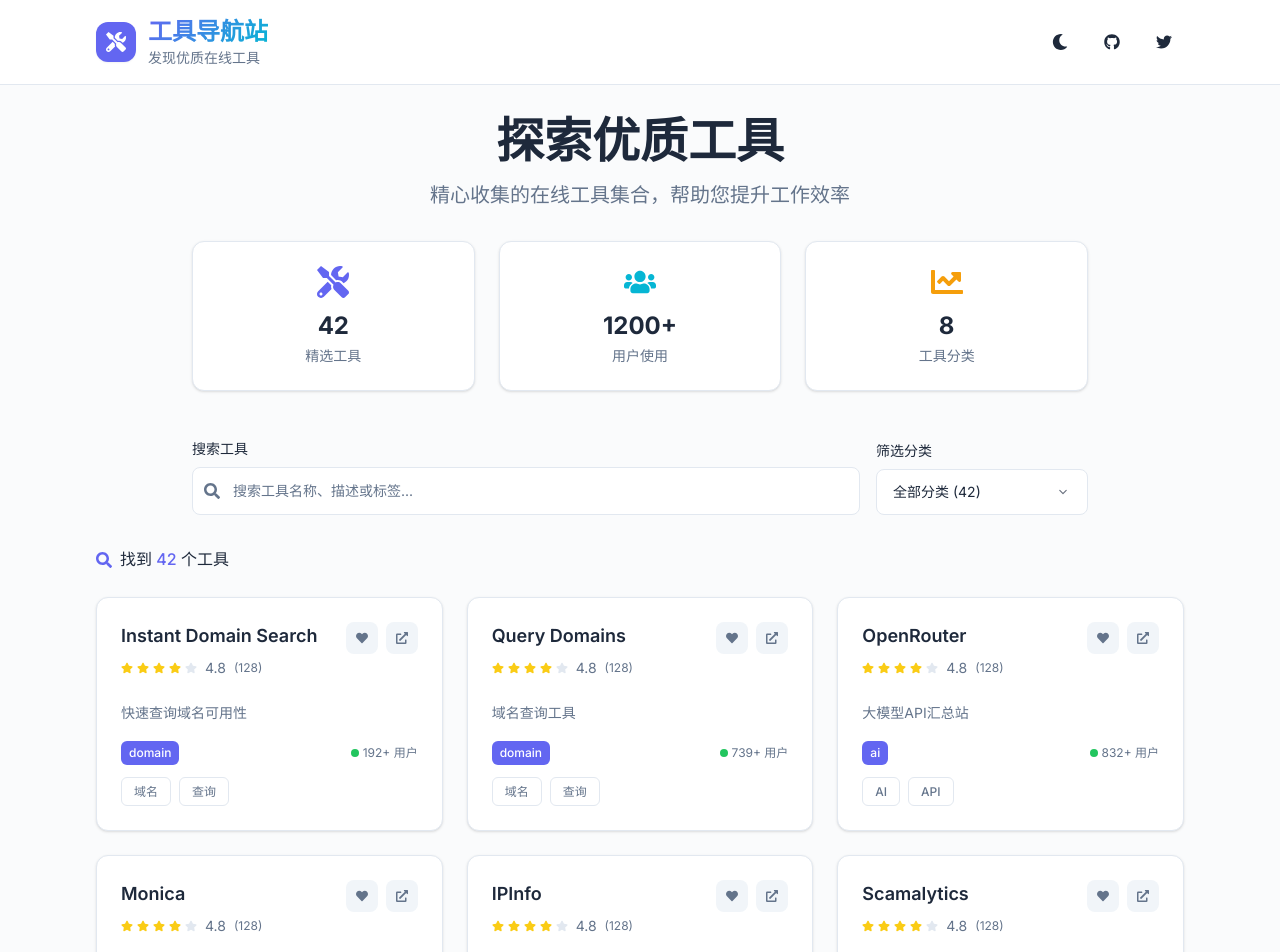
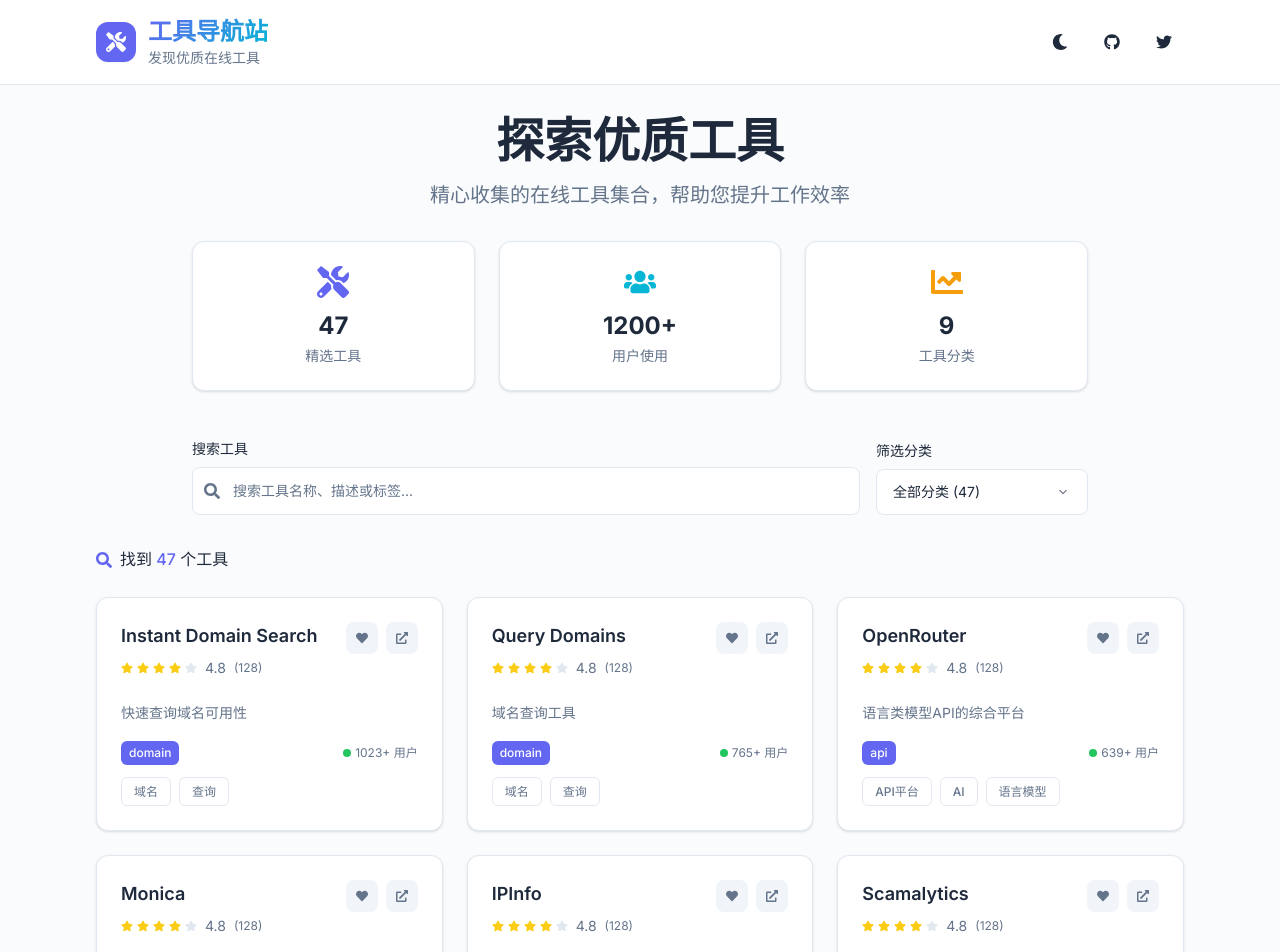
Before and after one commit to lxl870519/toolNavigator, a Next.js app: page / in a window 1280 px wide. Shown: the top 952 px of the page. Built offline with nearby package versions, Linux system fonts and the light colour scheme.

Commit message:
feat: 新增API平台分类和5个API工具 - 新增API平台分类，添加OpenRouter、Together AI、Fal AI、Replicate、SiliconFlow等5个工具，完善分类映射和标签系统

```diff
--- a/src/components/CategoryFilter.tsx
+++ b/src/components/CategoryFilter.tsx
@@ -32,6 +32,7 @@
       'all': '全部分类',
       'domain': '域名工具',
       'ai': 'AI工具',
+      'api': 'API平台',
       'analytics': '数据分析',
       'seo': 'SEO工具',
       'monetization': '网站变现',
--- a/src/data/tools.ts
+++ b/src/data/tools.ts
@@ -20,10 +20,10 @@
   {
     id: '3',
     name: 'OpenRouter',
-    description: '大模型API汇总站',
+    description: '语言类模型API的综合平台',
     url: 'https://openrouter.ai/',
-    category: 'ai',
-    tags: ['AI', 'API']
+    category: 'api',
+    tags: ['API平台', 'AI', '语言模型']
   },
   {
     id: '4',
@@ -336,5 +336,45 @@
     url: 'https://zh-hans.tld-list.com/',
     category: 'domain',
     tags: ['域名', '查询', 'TLD']
+  },
+  {
+    id: '43',
+    name: 'Cursor Directory',
+    description: 'Cursor爱好者社区平台，提供规则、MCP服务器、工作机会和开发资源的一站式服务',
+    url: 'https://cursor.directory/',
+    category: 'development',
+    tags: ['开发', 'Cursor', '社区', '规则', 'MCP']
+  },
+  {
+    id: '44',
+    name: 'Together AI',
+    description: '语言类模型API的综合平台，同时也提供少量图片和视频处理模型',
+    url: 'https://www.together.ai/',
+    category: 'api',
+    tags: ['API平台', 'AI', '语言模型', '图片处理', '视频处理']
+  },
+  {
+    id: '45',
+    name: 'Fal AI',
+    description: '更专注提供图片和视频类API',
+    url: 'https://fal.ai/',
+    category: 'api',
+    tags: ['API平台', 'AI', '图片处理', '视频处理']
+  },
+  {
+    id: '46',
+    name: 'Replicate',
+    description: '最全的API平台，缺点是相对其它家比较贵',
+    url: 'https://replicate.com/',
+    category: 'api',
+    tags: ['API平台', 'AI', '机器学习', '全能平台']
+  },
+  {
+    id: '47',
+    name: 'SiliconFlow',
+    description: '国内产品！适合小白，提供的API少而精',
+    url: 'https://siliconflow.cn/',
+    category: 'api',
+    tags: ['API平台', 'AI', '国产', '新手友好']
   }
 ]
```
Also changed, not shown: 1 other file (tests, documents, lock files or other folders).
